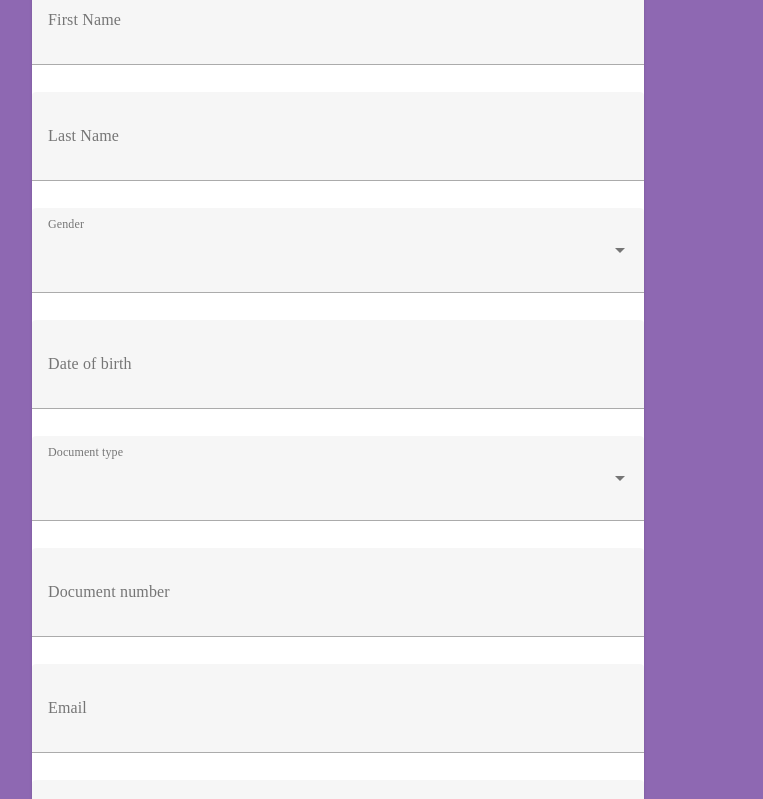
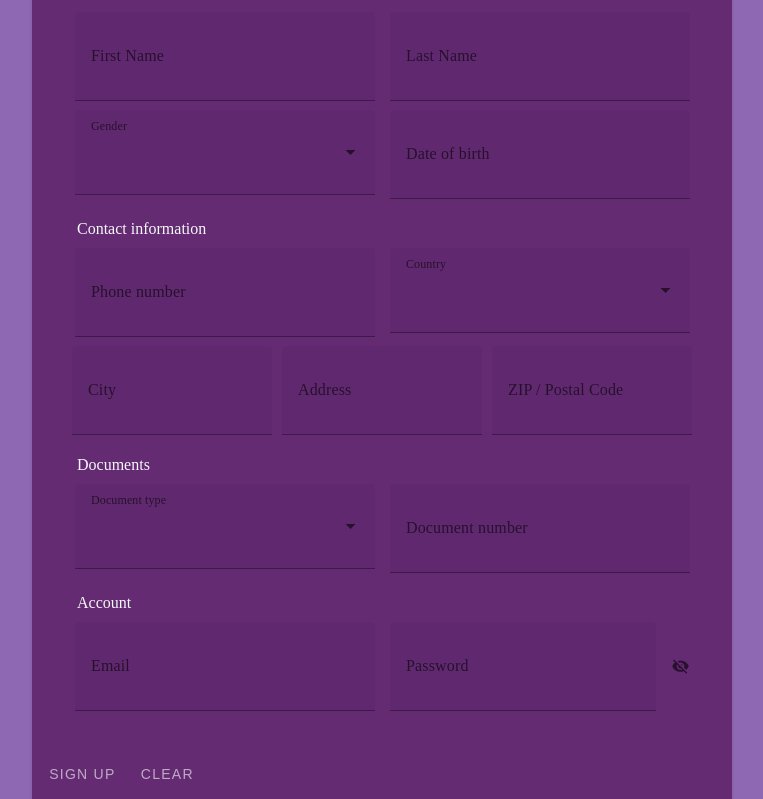
Before and after one commit to rstarcic/frontend, a Vue app: page /signup/employer in a window 1280 px wide. Shown: the part 261-1060 px from the top of the page, without its empty margins (302-1065 px from the left). Built offline with nearby package versions, Linux system fonts and the light colour scheme.

Commit message:
Update EmployerRegistrationView-a

```diff
--- a/src/views/EmployerRegistrationView.vue
+++ b/src/views/EmployerRegistrationView.vue
@@ -2,82 +2,80 @@
   <v-container>
     <v-row align="center" justify="center">
       <v-col align="center" justify="center" cols="6">
-        <v-card outlined>
-          <v-card-title>Sign Up</v-card-title>
-          <v-card-subtitle>Dear user, please sign up</v-card-subtitle>
+        <v-card outlined class="card-design">
+          <v-card-title>Sign up</v-card-title>
+          <v-card-subtitle>Dear employer, please sign up</v-card-subtitle>
           <v-card-text></v-card-text>
-          <v-form @submit.prevent="onSubmit">
+          <v-form class="form-design">
+            <v-row class="subtitle-color">Personal Information</v-row>
+            <v-row no-gutters>
+              <v-col cols="6">
                 <v-text-field
+                  class="text-field-design"
                   v-model="firstName"
                   label="First Name"
                   underlined
                   placeholder="Enter your first name"
-              :rules="[rule.required, rule.name, rule.nameFormat]"
+                  :rules="[
+                    rule.required,
+                    rule.name,
+                    rule.nameLength,
+                    rule.nameFormat,
+                  ]"
                 ></v-text-field>
+              </v-col>
+              <v-col cols="6">
                 <v-text-field
+                  class="text-field-design"
                   v-model="lastName"
                   label="Last Name"
                   underlined
                   placeholder="Enter your last name"
-              :rules="[rule.required, rule.name, rule.nameFormat]"
+                  :rules="[
+                    rule.required,
+                    rule.name,
+                    rule.nameLength,
+                    rule.nameFormat,
+                  ]"
                 ></v-text-field>
+              </v-col>
+            </v-row>
+            <v-row no-gutters>
+              <v-col cols="6">
                 <v-autocomplete
-              ref="gender"
-              v-model="selectedGender"
+                  class="text-field-design"
+                  v-model="gender"
                   label="Gender"
                   :items="genders"
+                  :rules="[rule.required]"
                 ></v-autocomplete>
+              </v-col>
+              <v-col cols="6">
                 <v-text-field
+                  class="text-field-design"
                   v-model="dateOfBirth"
                   label="Date of birth"
                   underlined
                   placeholder="dd.mm.YYYY."
-              :rules="[rule.required, rule.dateOfBirth]"
+                  :rules="[rule.required, rule.validDateOfBirth]"
                 ></v-text-field>
-            <v-autocomplete
-              ref="docs"
-              label="Document type"
-              v-model="documentType"
-              :rules="[rule.required]"
-              :items="documentTypes"
-            ></v-autocomplete>
+              </v-col>
+            </v-row>
+            <v-row class="subtitle-color">Contact information</v-row>
+            <v-row no-gutters>
+              <v-col cols="6">
                 <v-text-field
-              v-model="documentNumber"
-              label="Document number"
-              underlined
-              placeholder="Enter your document number"
-              :rules="[
-                () => !!documentNumber || 'This field is required',
-                (value) =>
-                  (value && value.length >= 6 && value.length <= 14) ||
-                  'The input must be between 6 and 14 characters',
-              ]"
-            ></v-text-field>
-            <v-text-field
-              v-model="email"
-              label="Email"
-              underlined
-              placeholder="Enter your email"
-              :rules="[rule.required, rule.email]"
-            ></v-text-field>
-            <v-text-field
-              v-model="password"
-              label="Password"
-              underlined
-              placeholder="Enter your password"
-              :rules="[rule.required, rule.password]"
-              hint="At least 8 characters, 1 uppercase letter, 1 special character, and 1 number"
-            >
-            </v-text-field>
-            <v-text-field
-              dense
+                  class="text-field-design"
                   v-model="phoneNumber"
                   label="Phone number"
                   underlined
                   placeholder="Enter your phone number"
-              :rules="[rule.required]"
+                  :rules="[rule.required, rule.phoneNumber]"
                 ></v-text-field>
+              </v-col>
+              <v-col cols="6">
                 <v-autocomplete
+                  class="text-field-design"
                   v-model="country"
                   label="Country"
                   underlined
@@ -85,39 +83,123 @@
                   :items="countries"
                   :rules="[rule.required]"
                 ></v-autocomplete>
+              </v-col>
+            </v-row>
+            <v-row no-gutters>
+              <v-col cols="4" v-if="country === 'Croatia'">
                 <v-autocomplete
-              v-if="country === 'Croatia'"
+                  class="text-field-design"
                   v-model="city"
                   label="City"
                   underlined
                   placeholder="Enter your city"
                   :items="getCroatiaCities()"
-              :rules="[rule.required]"
+                  :rules="[rule.required, rule.name, rule.nameFormat]"
+                  style="max-width: 200px"
                 ></v-autocomplete>
+              </v-col>
+              <v-col cols="4" v-if="country != 'Croatia'">
                 <v-text-field
-              v-if="country != 'Croatia'"
+                  class="text-field-design"
                   v-model="city"
                   label="City"
                   underlined
                   placeholder="Enter your city"
                   :rules="[rule.required]"
-            ></v-text-field>
+                  style="max-width: 200px"
+                ></v-text-field
+              ></v-col>
+              <v-col cols="4">
                 <v-text-field
+                  class="text-field-design"
                   v-model="address"
                   label="Address"
-              underlined
                   placeholder="Enter your address"
                   :rules="[rule.required]"
-            ></v-text-field>
+                  style="max-width: 200px"
+                ></v-text-field
+              ></v-col>
+              <v-col cols="4">
                 <v-text-field
+                  class="text-field-design"
                   v-model="postalCode"
                   label="ZIP / Postal Code"
                   underlined
                   placeholder="Enter your postal code"
+                  :rules="[rule.required, rule.postalCode]"
+                  style="max-width: 200px"
+                ></v-text-field>
+              </v-col>
+            </v-row>
+            <v-row class="subtitle-color">Documents</v-row>
+            <v-row no-gutters>
+              <v-col cols="6">
+                <v-autocomplete
+                  class="text-field-design"
+                  ref="docs"
+                  label="Document type"
+                  v-model="documentType"
                   :rules="[rule.required]"
+                  :items="documentTypes"
+                ></v-autocomplete>
+              </v-col>
+              <v-col cols="6">
+                <v-text-field
+                  class="text-field-design"
+                  v-model="documentNumber"
+                  label="Document number"
+                  underlined
+                  placeholder="Enter your document number"
+                  :rules="[rule.required, rule.docNumber]"
                 ></v-text-field>
+              </v-col>
+            </v-row>
+            <v-row class="subtitle-color">Account</v-row>
+            <v-row no-gutters>
+              <v-col cols="6">
+                <v-text-field
+                  class="text-field-design"
+                  v-model="email"
+                  label="Email"
+                  underlined
+                  placeholder="Enter your email"
+                  :rules="[rule.required, rule.email]"
+                ></v-text-field>
+              </v-col>
+              <v-col cols="6">
+                <v-text-field
+                  class="text-field-design"
+                  v-model="password"
+                  label="Password"
+                  underlined
+                  placeholder="Enter your password"
+                  :rules="[rule.required, rule.password]"
+                  hint="At least 8 characters, 1 uppercase letter, 1 special character, and 1 number"
+                  :append-icon="IsPasswordShowed ? 'mdi-eye' : 'mdi-eye-off'"
+                  @click:append="IsPasswordShowed = !IsPasswordShowed"
+                  :type="IsPasswordShowed ? 'text' : 'password'"
+                >
+                </v-text-field>
+              </v-col>
+            </v-row>
           </v-form>
-          <v-btn elevation="4" @click="signUp">SIGN UP</v-btn>
+          <v-card-actions>
+            <v-btn
+              class="btn-design"
+              variant="plain"
+              elevation="4"
+              :disabled="!isFormValid"
+              @click="signUp"
+              >SIGN UP</v-btn
+            >
+            <v-btn
+              class="btn-design"
+              variant="plain"
+              elevation="4"
+              @click="clearForm"
+              >Clear</v-btn
+            >
+          </v-card-actions>
         </v-card>
       </v-col>
     </v-row>
@@ -125,13 +207,14 @@
 </template>
 
 <script>
+import axios from "axios";
 import { countries, cities } from "../utils/location.js";
 export default {
   name: "RegistrationView",
   data: () => ({
     firstName: "",
     lastName: "",
-    selectedGender: "",
+    gender: "",
     dateOfBirth: "",
     documentType: "",
     documentNumber: "",
@@ -143,26 +226,72 @@ export default {
     address: "",
     postalCode: "",
     genders: ["Male", "Female"],
+    IsPasswordShowed: false,
     countries: countries,
     cities: cities,
     rule: {
       required: (value) => !!value || "Required.",
       email: (v) =>
-        !v ||
         /^\w+([.-]?\w+)*@\w+([.-]?\w+)*(\.\w{2,3})+$/.test(v) ||
         "E-mail must be valid",
       name: (v) =>
+        /^[A-Za-zŠĐČĆŽšđčćž ]+$/.test(v) || "Name must not contain numbers",
+      nameLength: (v) =>
         (v && v.length >= 2 && v.length <= 50) ||
         "First name must be between 2 and 50 characters",
       nameFormat: (v) => /^[A-ZŠĐČĆŽ][a-zšđčćž]*$/.test(v) || "Invalid format",
       docNumber: (value) =>
         (value && value.length >= 6 && value.length <= 14) ||
         "The input must be between 6 and 14 characters",
-      dateOfBirth: (v) => this.validDateOfBirth(v),
       password: (v) =>
         !v ||
         /^(?=.*[A-Z])(?=.*[0-9])(?=.*[^A-Za-z0-9]).{8,}$/.test(v) ||
         "Password must be valid",
+      phoneNumber: (v) =>
+        /^\d{1,15}$/.test(v) ||
+        "Phone number must be up to 15 digits and contain only numbers",
+      postalCode: (v) =>
+        /^\d{5,9}$/.test(v) ||
+        "ZIP / Postal Code must be between 5 and 9 digits",
+      dateOfBirth: (v) => {
+        if (typeof v !== "string" || !v.match(/^(\d{2})\.(\d{2})\.(\d{4})$/)) {
+          return "Please enter a valid date in the format dd.mm.yyyy";
+        }
+        return true;
+      },
+      validDateOfBirth(value) {
+        if (
+          typeof value !== "string" ||
+          !value.match(/^(\d{2})\.(\d{2})\.(\d{4})$/)
+        ) {
+          return "Please enter a valid date in the format dd.mm.yyyy";
+        }
+        const parts = value.split(".");
+        const day = parseInt(parts[0], 10);
+        const month = parseInt(parts[1], 10);
+        const year = parseInt(parts[2], 10);
+
+        if (month < 1 || month > 12 || year < 1900) {
+          return "Month must be between 1 and 12, and year must be after 1900";
+        }
+
+        const daysInMonth = new Date(year, month, 0).getDate();
+        if (day < 1 || day > daysInMonth) {
+          return `Invalid day, month ${month} has only ${daysInMonth} days`;
+        }
+        const today = new Date();
+        const birthDate = new Date(value);
+        let age = today.getFullYear() - birthDate.getFullYear();
+        const m = today.getMonth() - birthDate.getMonth();
+
+        if (m < 0 || (m === 0 && today.getDate() < birthDate.getDate())) {
+          age--;
+        }
+        if (age < 18) {
+          return "You must be at least 18 years old";
+        }
+        return true;
+      },
     },
     documentTypes: [
       "ID",
@@ -175,38 +304,109 @@ export default {
     getCroatiaCities() {
       return cities;
     },
-    validDateOfBirth(value) {
-      if (!value.match(/^(\d{2})\.(\d{2})\.(\d{4})$/)) {
-        return "Please enter a valid date in the format dd.mm.yyyy.";
-      }
-      const today = new Date();
-      const birthDate = new Date(value);
-      let age = today.getFullYear() - birthDate.getFullYear();
-      const m = today.getMonth() - birthDate.getMonth();
-
-      if (m < 0 || (m === 0 && today.getDate() < birthDate.getDate())) {
-        age--;
-      }
-      if (age < 18) {
-        return "You must be at least 18 years old.";
-      }
-      return true;
+    clearForm() {
+      (this.firstName = null),
+        (this.lastName = null),
+        (this.gender = null),
+        (this.dateOfBirth = null),
+        (this.documentType = null),
+        (this.documentNumber = null),
+        (this.email = null),
+        (this.password = null),
+        (this.phoneNumber = null),
+        (this.country = null),
+        (this.city = null),
+        (this.address = null),
+        (this.postalCode = null);
     },
-    IsIconPasswordToggled() {
-      this.IsPasswordShowed = !this.IsPasswordShowed;
+    signUp() {
+      const userData = {
+        firstName: this.firstName,
+        lastName: this.lastName,
+        gender: this.gender,
+        dateOfBirth: this.dateOfBirth,
+        documentType: this.documentType,
+        documentNumber: this.documentNumber,
+        email: this.email,
+        password: this.password,
+        phoneNumber: this.phoneNumber,
+        country: this.country,
+        city: this.city,
+        addEventListener: this.address,
+        postalCode: this.postalCode,
+      };
+      axios
+        .post("http://localhost:3000/api/auth/signup/employer", userData)
+        .then((response) => {
+          console.log("Server response:", response);
+        })
+        .catch((error) => {
+          console.error("There was an error!", error);
+        });
     },
-    onSubmit() {
-      console.log(
-        "Form submitted",
-        this.firstName,
-        this.lastName,
-        this.selectedGender
+  },
+  computed: {
+    isFormValid() {
+      return (
+        this.rule.required(this.firstName) &&
+        this.rule.name(this.firstName) &&
+        this.rule.nameLength(this.firstName) &&
+        this.rule.nameFormat(this.firstName) &&
+        this.rule.required(this.lastName) &&
+        this.rule.name(this.lastName) &&
+        this.rule.nameLength(this.lastName) &&
+        this.rule.nameFormat(this.lastName) &&
+        this.rule.required(this.gender) &&
+        this.rule.required(this.dateOfBirth) &&
+        this.rule.validDateOfBirth(this.dateOfBirth) &&
+        this.rule.required(this.documentType) &&
+        this.rule.required(this.documentNumber) &&
+        this.rule.docNumber(this.documentNumber) &&
+        this.rule.required(this.email) &&
+        this.rule.email(this.email) &&
+        this.rule.required(this.password) &&
+        this.rule.password(this.password) &&
+        this.rule.required(this.phoneNumber) &&
+        this.rule.phoneNumber(this.phoneNumber) &&
+        this.rule.required(this.country) &&
+        this.rule.required(this.city) &&
+        this.rule.name(this.city) &&
+        this.rule.nameFormat(this.city) &&
+        this.rule.required(this.address) &&
+        this.rule.required(this.postalCode) &&
+        this.rule.postalCode(this.postalCode)
       );
     },
   },
-  computed: {},
 };
 </script>
 
 <style scoped>
+.v-card-title,
+.v-card-subtitle {
+  color: #f7f8f9;
+}
+.card-design {
+  width: 700px;
+  background-color: #642b73;
+}
+.form-design {
+  padding: 20px 35px;
+}
+.text-field-design {
+  font-size: 12px;
+  width: 300px;
+  height: 48px;
+  margin-bottom: 50px;
+  color: #000000;
+}
+
+.subtitle-color {
+  color: #f7f8f9;
+  margin-left: 10px;
+  margin-bottom: 10px;
+}
+.btn-design {
+  color: #f7f8f9;
+}
 </style>
```
Also changed, not shown: src/App.vue (+9 -2 lines), src/views/LoginView.vue (+3 -14 lines). Lines whose indentation alone changed are shown as unchanged.
